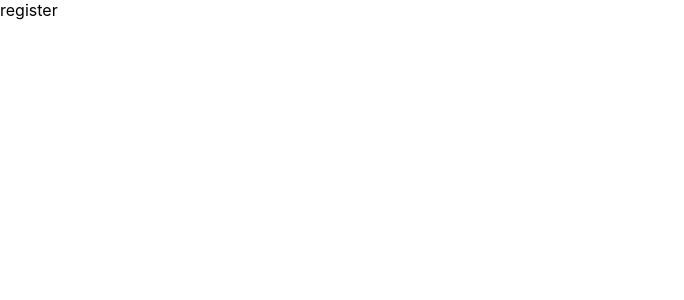
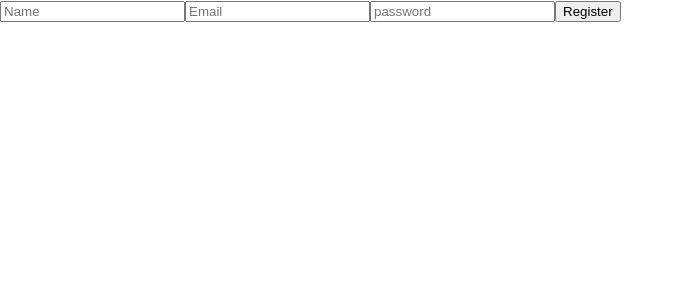
Before and after one commit to AndreiFenesan/hackathon-client-9122022, a React (Create React App) app: page /register in a window 1280 px wide. Shown: the top 300 px of the page, without its empty margins (0-684 px from the left). Built offline with nearby package versions, Linux system fonts and the light colour scheme.

Commit message:
Added register page

```diff
--- a/src/containers/RegisterPage.js
+++ b/src/containers/RegisterPage.js
@@ -1,9 +1,49 @@
 import React from "react";
+import axios from "axios";
+import { useNavigate } from "react-router-dom";
+function RegisterPage() {
+    let navigate = useNavigate();
+    const [userData, setUserData] = React.useState({
+        name: null,
+        email: null,
+        password: null,
+    })
 
-function RegisterPage() {
+    function onUserDataChange(e) {
+        setUserData(prevState => {
+            return (
+                {
+                    ...prevState,
+                    [e.target.name]: e.target.value
+                }
+            )
+        })
+    }
+
+    function onSubmitUserData(ev) {
+        ev.preventDefault()
+        console.log("Sendint...")
+        axios.post("http://192.168.0.2:8080/authentication/register", {
+            "name": userData.name,
+            "email": userData.email,
+            "password": userData.password,
+        }).then(response => {
+            if (response.status.valueOf() === 200) {
+                navigate("/")
+            }
+        })
+            .catch(error => console.log(error))
+    }
+
+
     return (
         <div>
-            register
+            <form method={'POST'} onSubmit={onSubmitUserData}>
+                <input name={"name"} type={"text"} placeholder={"Name"} onChange={onUserDataChange}/>
+                <input name={"email"} type={"text"} placeholder={"Email"} onChange={onUserDataChange}/>
+                <input name={"password"} type={"text"} placeholder={"password"} onChange={onUserDataChange}/>
+                <input type={"submit"} value={"Register"}/>
+            </form>
         </div>
     );
 }
```
